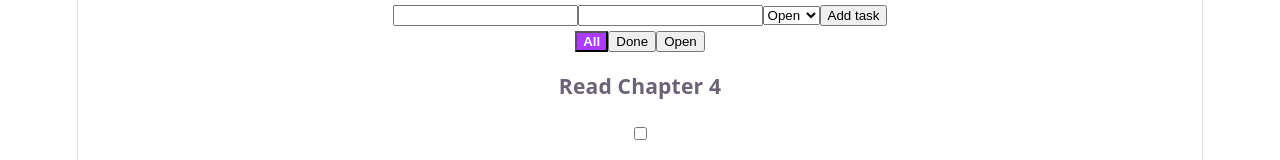
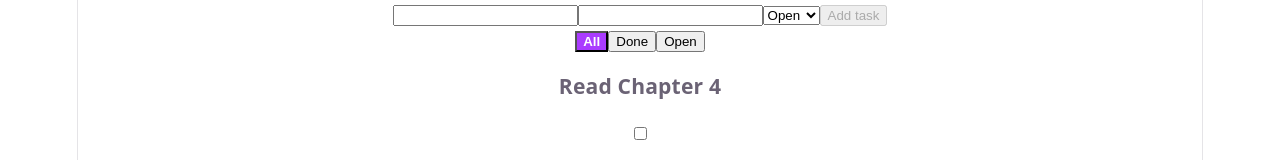
Before and after one commit to Big-Zool/sfwe475-lab3-2103060186, a React (Vite) app in the folder task-board/: page / in a window 1280 px wide. Shown: the top 160 px of the page. Built offline with nearby package versions, Linux system fonts and the light colour scheme.

Commit message:
feat: disable submit button while title is empty, keep Zod check

```diff
--- a/task-board/src/NewTaskForm.tsx
+++ b/task-board/src/NewTaskForm.tsx
@@ -41,7 +41,9 @@ function NewTaskForm({ onAddTask }: NewTaskFormProps) {
       </select>
       {errors.status && <p>{errors.status[0]}</p>}
 
-      <button type="submit">Add task</button>
+      <button type="submit" disabled={title.trim() === ""}>
+        Add task
+      </button>
     </form>
   );
 }
```
Also changed, not shown: task-board/notes/dataux.md (+5 -0 lines).
